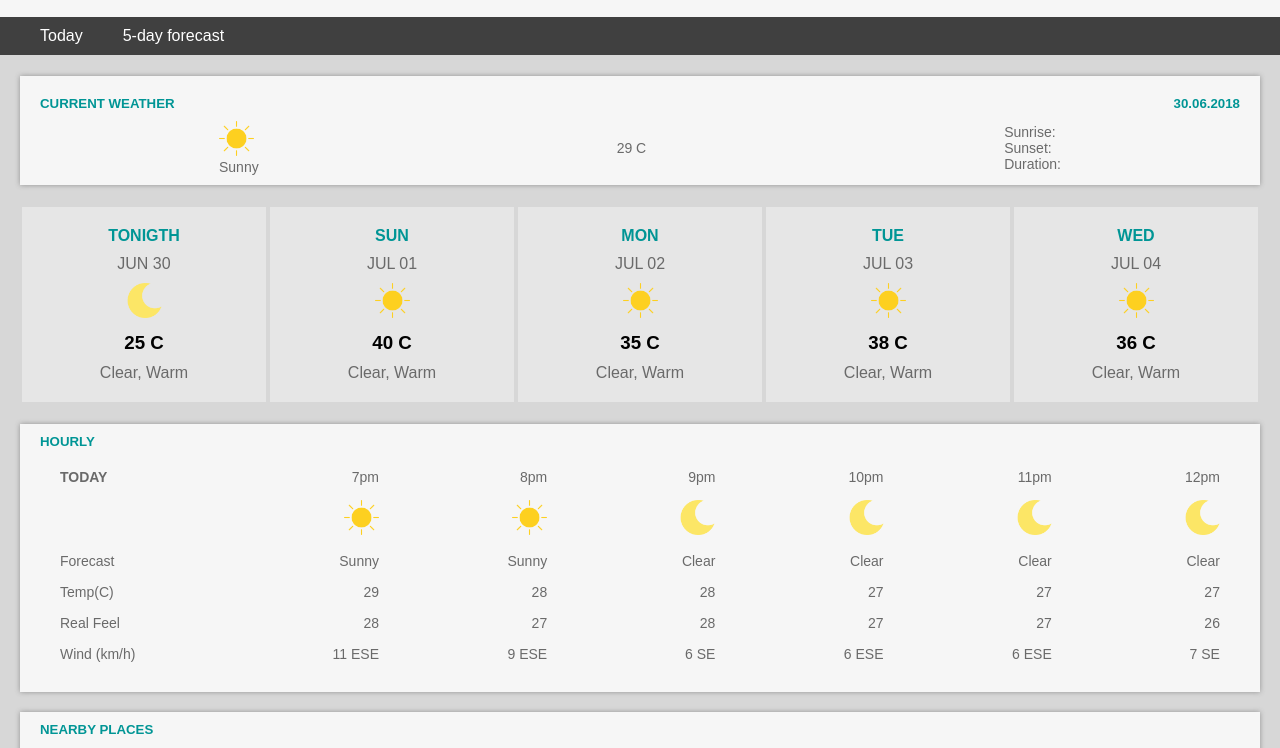
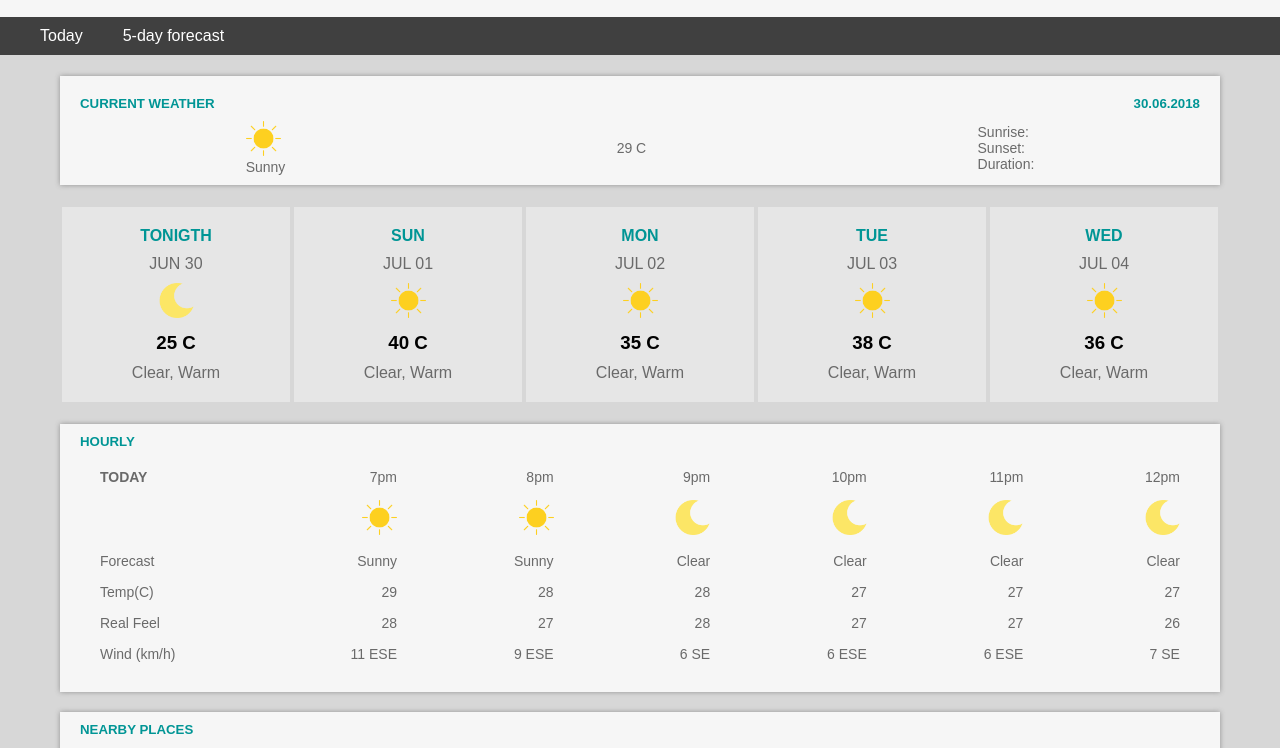
Before and after one commit to ArtHouse379/WeatherSite, a plain HTML site: page WeatherSite/index.html in a window 1280 px wide. Shown: the part 52-800 px from the top of the page. Drawn offline with Linux system fonts and the light colour scheme.

Commit message:
container fixed center / max1400px

```diff
--- a/WeatherSite/css/main.sass
+++ b/WeatherSite/css/main.sass
@@ -12,6 +12,9 @@ a
 
 img
     max-width: 35px
+
+body
+    background-color: #d7d7d7
 
 .header__top
     width: 100%
@@ -42,6 +45,9 @@ img
 
 .container
     padding: 1px 20px
+    max-width: 1200px
+    width: 100%
+    margin: 0 auto
     background-color: #d7d7d7
     article
         background: #f6f6f6
```
Also changed, not shown: WeatherSite/css/main.css, 1 other file.
